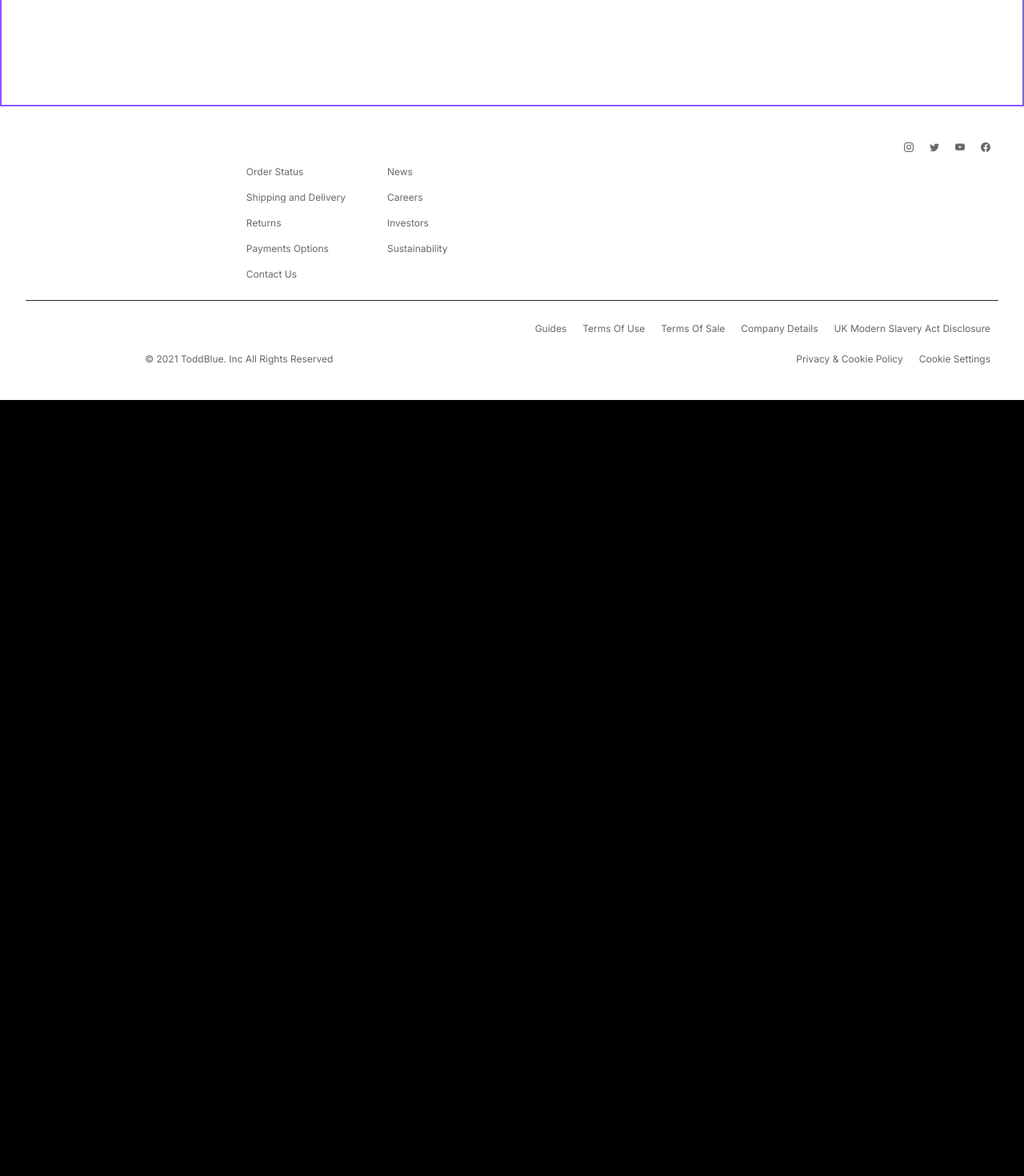
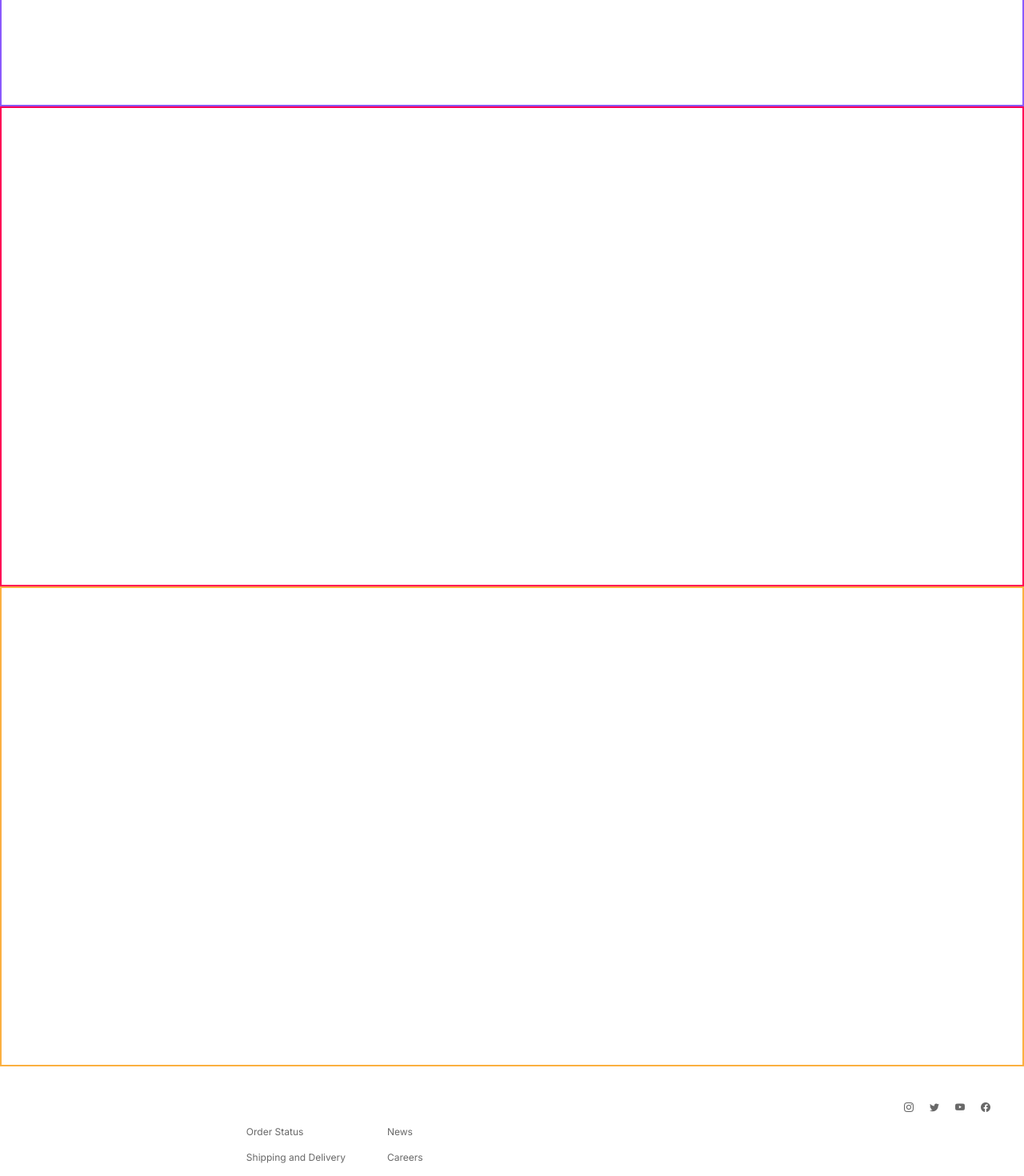
Before and after one commit to Todd-Owen-Mpeli/MyDeveloperPortfolio, a Next.js app: page / in a window 1280 px wide. Shown: the part 540-2010 px from the top of the page at 80% size. Before the commit the page ends 1040 px from the top, so only its background shows below. Built offline with nearby package versions, Linux system fonts and the light colour scheme.

Commit message:
Imported the NewProjects.js component into the main index.js page and edited the main page scss styling.

```diff
--- a/pages/index.js
+++ b/pages/index.js
@@ -1,6 +1,7 @@
 import Head from "next/head";
 import Navbar from "/components/Navbar";
 import Hero from "/components/Hero";
+import NewProjects from "/components/NewProjects";
 import Projects from "/components/Projects";
 import Footer from "/components/Footer";
 
@@ -45,6 +46,9 @@ export default function Home() {
 			{/* <!--===== HERO =====--> */}
 			<Hero />
 
+			{/* <!--===== NEXT JS PROJECTS =====--> */}
+			<NewProjects />
+
 			{/* <!--===== PROJECTS =====--> */}
 			<Projects />
 
--- a/styles/Home.module.scss
+++ b/styles/Home.module.scss
@@ -70,12 +70,18 @@
 
 //  <========== NEXT JS PROJECTS ==========>
 .nextJSProjects {
+	height: 75vh;
+	border: $secondary_pinkRed 0.15rem solid;
+
 	.content {
 	}
 }
 
 //  <========== PROJECTS ==========>
 .projects {
+	height: 75vh;
+	border: $secondary_orange 0.15rem solid;
+
 	.content {
 	}
 }
```
